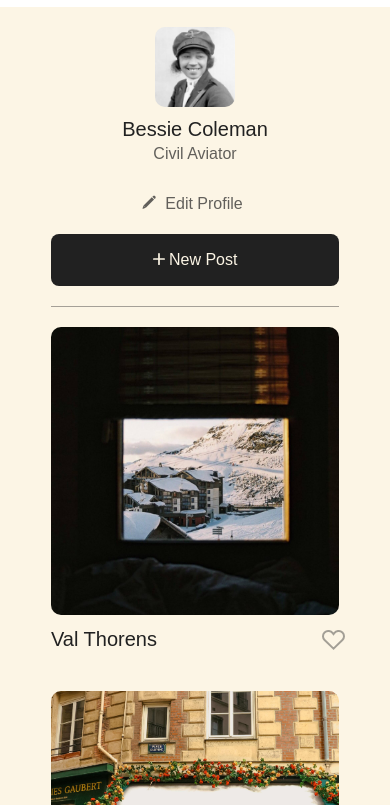
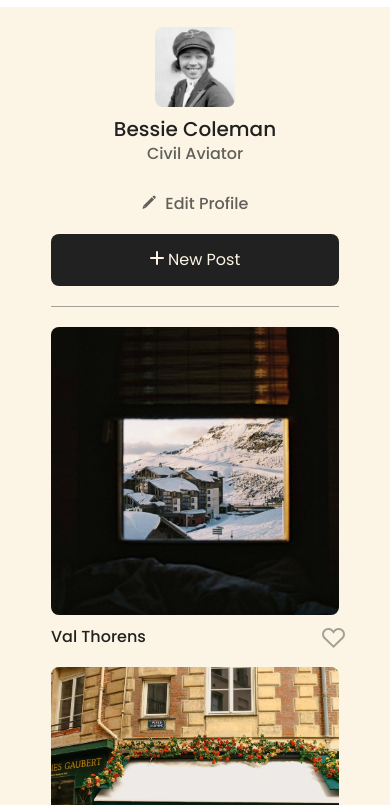
Before and after one commit to andyguy87/se_project_spots, a plain HTML site: page index.html in a window 390 px wide. Shown: the part 39-844 px from the top of the page. Drawn offline with Linux system fonts and the light colour scheme.

Commit message:
Make changes per first review, update link for github in readme

```diff
--- a/blocks/card.css
+++ b/blocks/card.css
@@ -2,7 +2,7 @@
   width: 413px;
   height: 413px;
   object-fit: cover;
-  border-radius: 10px;
+  border-radius: 8px;
   display: block;
 }
 
@@ -42,4 +42,8 @@
     width: 288px;
     height: 288px;
   }
+
+  .card__title {
+    font-size: 16px;
+  }
 }
--- a/blocks/cards.css
+++ b/blocks/cards.css
@@ -15,7 +15,12 @@
 }
 
 @media all and (max-width: 627px) {
+  .cards {
+    padding: 20px;
+  }
+
   .cards__list {
     grid-template-columns: repeat(auto-fit, 288px);
+    row-gap: 20px;
   }
 }
--- a/blocks/profile.css
+++ b/blocks/profile.css
@@ -5,10 +5,9 @@
 }
 
 .profile__avatar {
-  width: 190px;
-  height: 190px;
+  object-fit: cover;
   margin-right: 20px;
-  border-radius: 10px;
+  border-radius: 8px;
 }
 
 .profile__column {
@@ -70,6 +69,10 @@
   width: 149px;
   height: 52px;
   border-radius: 8px;
+  display: flex;
+  gap: 8px;
+  justify-content: center;
+  align-items: center;
   background-color: #212121;
   color: #fcf5e5;
   margin-left: auto;
--- a/index.html
+++ b/index.html
@@ -3,7 +3,7 @@
   <head>
     <meta charset="UTF-8" />
     <meta name="viewport" content="width=device-width, initial-scale=1.0" />
-    <title>Document</title>
+
     <meta
       name="description"
       content="A social media profile for uploading pictures to share with the world"
@@ -36,7 +36,7 @@
               <img
                 src="./images/pencil.svg"
                 alt="Pencil icon"
-                class="profile__edit-btn_icon"
+                class="profile__edit-btn-icon"
               />
               Edit Profile
             </button>
@@ -45,7 +45,7 @@
             <img
               src="./images/plus.svg"
               alt="Plus Icon"
-              class="profile__add-btn_icon"
+              class="profile__add-btn-icon"
             />
             New Post
           </button>
--- a/vendor/fonts.css
+++ b/vendor/fonts.css
@@ -1,12 +1,12 @@
 @font-face {
-  font-family: "Poppins", Arial, Helvetica, sans-serif;
+  font-family: "Poppins";
   font-style: normal;
   font-weight: 400;
   src: url("./fonts/Poppins-Regular.ttf") format("truetype");
 }
 
 @font-face {
-  font-family: "Poppins", Arial, Helvetica, sans-serif;
+  font-family: "Poppins";
   font-style: normal;
   font-weight: 500;
   src: url("./fonts/Poppins-Medium.ttf") format("truetype");
```
Also changed, not shown: 1 other file.
